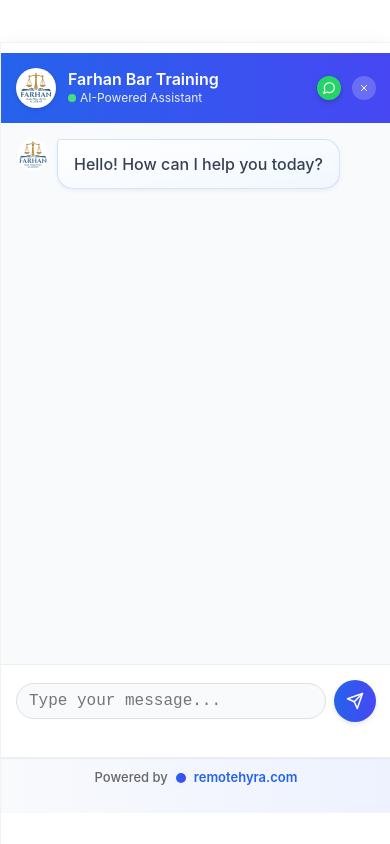
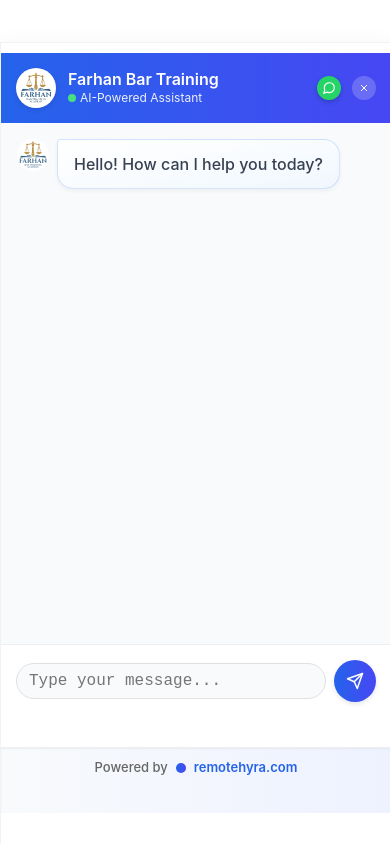
Before and after one commit to ahsanjamali/bartrainingbot, a React (Vite) app: page / in a window 390 px wide. Built offline with nearby package versions, Linux system fonts and the light colour scheme; no server answers.

Commit message:
commit 7

```diff
--- a/src/ChatWidget.css
+++ b/src/ChatWidget.css
@@ -507,7 +507,7 @@
     transform: none;
     border-radius: 0;
     padding-top: 10px;
-    padding-bottom: 80px;
+    padding-bottom: 100px;
     position: fixed;
     margin-bottom: 10vh;
   }
@@ -533,13 +533,13 @@
   }
 
   .chat-widget-footer {
-    padding-bottom: 25px;
+    padding-bottom: 35px;
     position: relative;
     z-index: 10;
   }
 
   .chat-widget-input-container {
-    padding-bottom: 35px;
+    padding-bottom: 45px;
   }
 }
 
```
